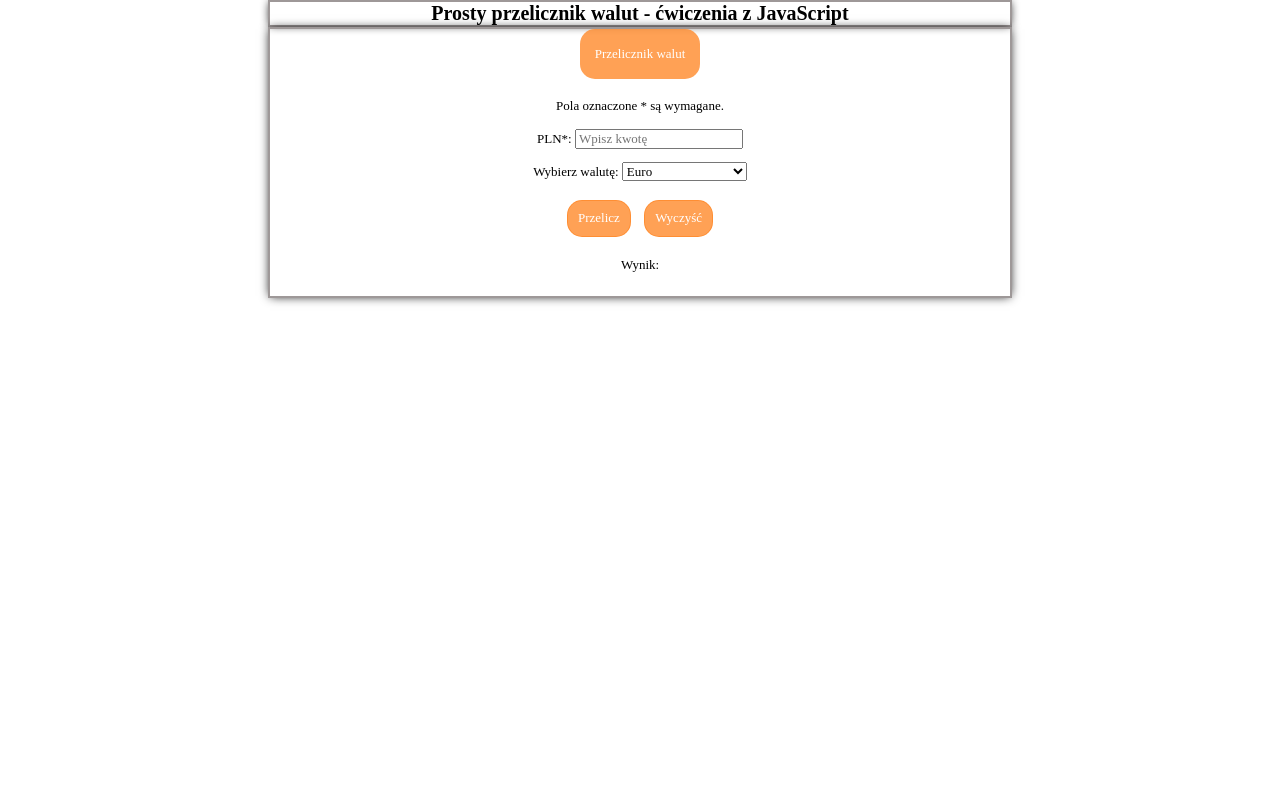
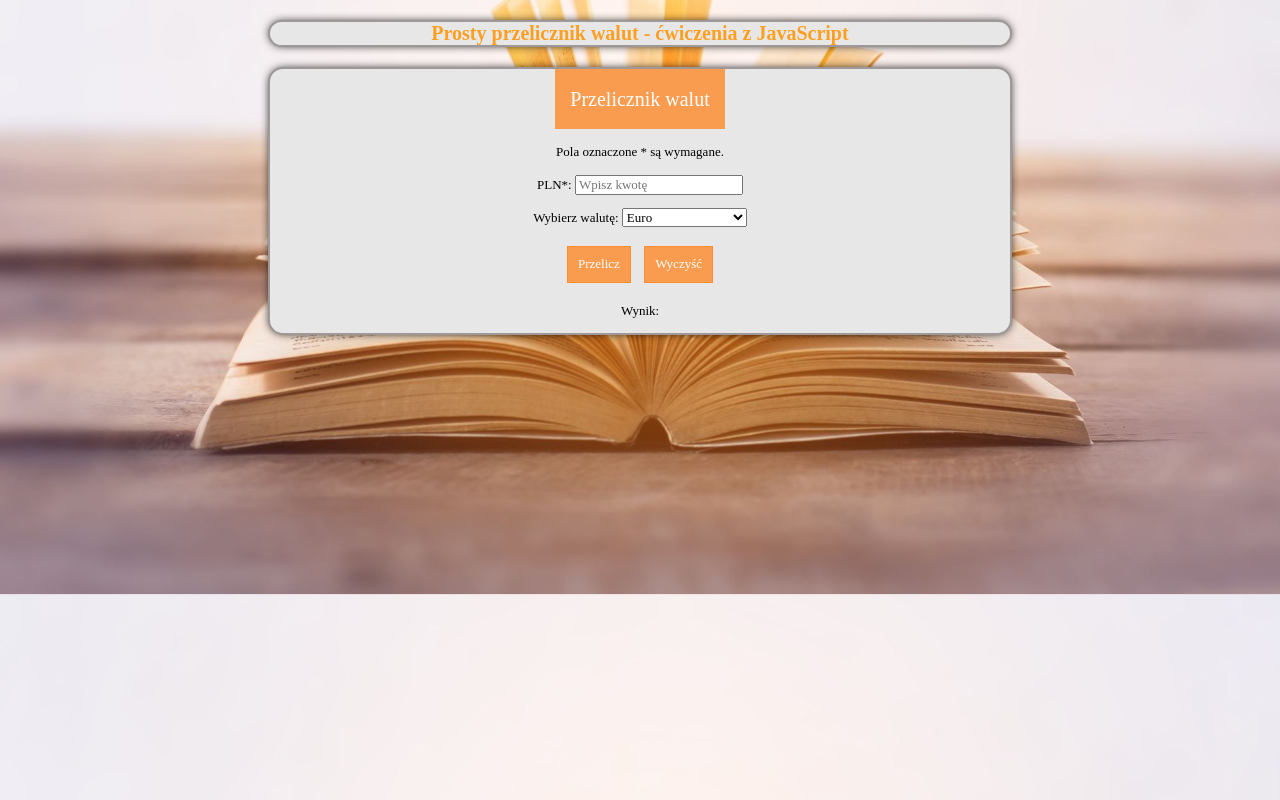
Before and after one commit to sylwia-ciszek/currency-converter, a plain HTML site: page index.html in a window 1280 px wide. Drawn offline with nearby package versions, Linux system fonts and the light colour scheme.

Commit message:
background added

```diff
--- a/css/formCalc.css
+++ b/css/formCalc.css
@@ -1,6 +1,9 @@
 .formCalc__body {
-    margin: 0 auto;
+    background-color: rgb(231, 231, 231);
+    background-position: center;
+    margin: auto;
     box-shadow: 0px 0px 10px -2px rgb(0, 0, 0);
+    border-radius: 15px;
     padding: 0 20px;
     max-width: 700px;
     vertical-align: middle;
@@ -12,12 +15,15 @@
 }
 
 .formCalc__header {
-    margin: 0 auto;
+    background-color: rgb(231, 231, 231);
+    margin: 20px auto;
     box-shadow: 0px 0px 10px -2px rgb(0, 0, 0);
+    border-radius: 15px;
     padding: 0 20px;
     max-width: 700px;
     vertical-align: middle;
-    color: rgb(0, 0, 0);
+    color: rgb(255, 159, 32);
+    text-shadow: 0px 0px 5px 3px darkgrey;
     border: 2px solid rgb(158, 152, 152);
     list-style: none;
     font-size: 20px;
@@ -25,9 +31,9 @@
 }
 
 .formCalc__fieldset {
-    margin: auto;
-    min-width: 250px;
-    width: 80%;
+    margin: 0 auto;
+    padding: 0 20px;
+    max-width: 700px;
     border: none;
     text-align: middle;
 }
@@ -38,7 +44,7 @@
 
 .formCalc__legend {
     padding: 15px;
-    border-radius: 15px;
+    font-size: 20px;
     color: rgb(255, 255, 255);
     background-color: rgba(255, 138, 43, 0.801);
 }
@@ -49,6 +55,5 @@
     padding: 10px;
     background-color: rgba(255, 138, 43, 0.801);
     color: rgb(255, 255, 255);
-    border-radius: 15px;
     border: 1px solid rgba(255, 138, 43, 0.801);
 }
--- a/css/style.css
+++ b/css/style.css
@@ -7,8 +7,17 @@ header {
     box-shadow: 0px 0px 10px -2px rgb(0, 0, 0);
     padding-top: 20px;
     padding-bottom: 20px;
-    min-width: 600px;
+    max-width: 600px;
+    width: auto;
 
-    list-style: none;
 
 }
+.body {
+    background-image: url("../images/bookbackground.jpeg");
+    background-position: center;
+    background-repeat: repeat-y round;
+    background-size: cover;
+
+
+
+}
--- a/index.html
+++ b/index.html
@@ -19,7 +19,7 @@
         rel="stylesheet">
 </head>
 
-<body>
+<body class="body">
     <h1 class="formCalc__header">Prosty przelicznik walut - ćwiczenia z JavaScript
     </h1>
     <div class="formCalc__body">
```
Also changed, not shown: images/bookbackground.jpeg (added).
